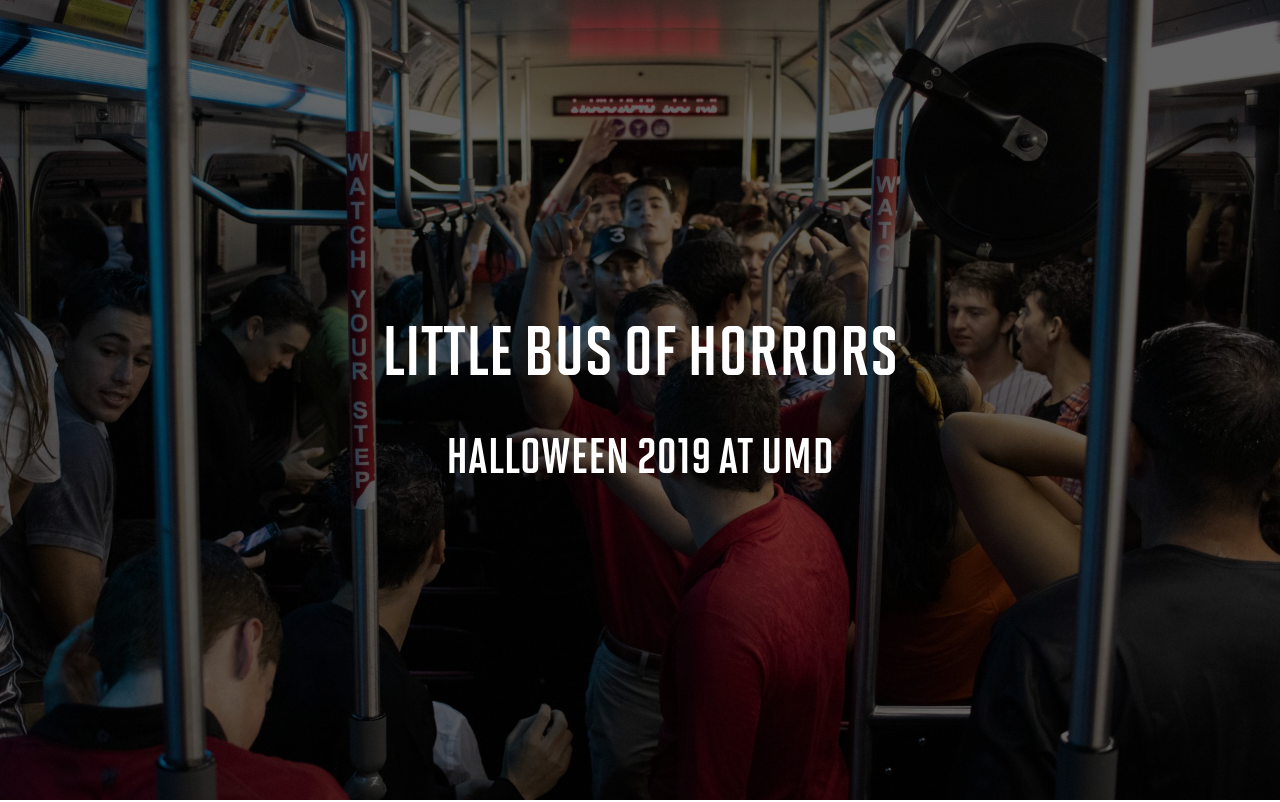
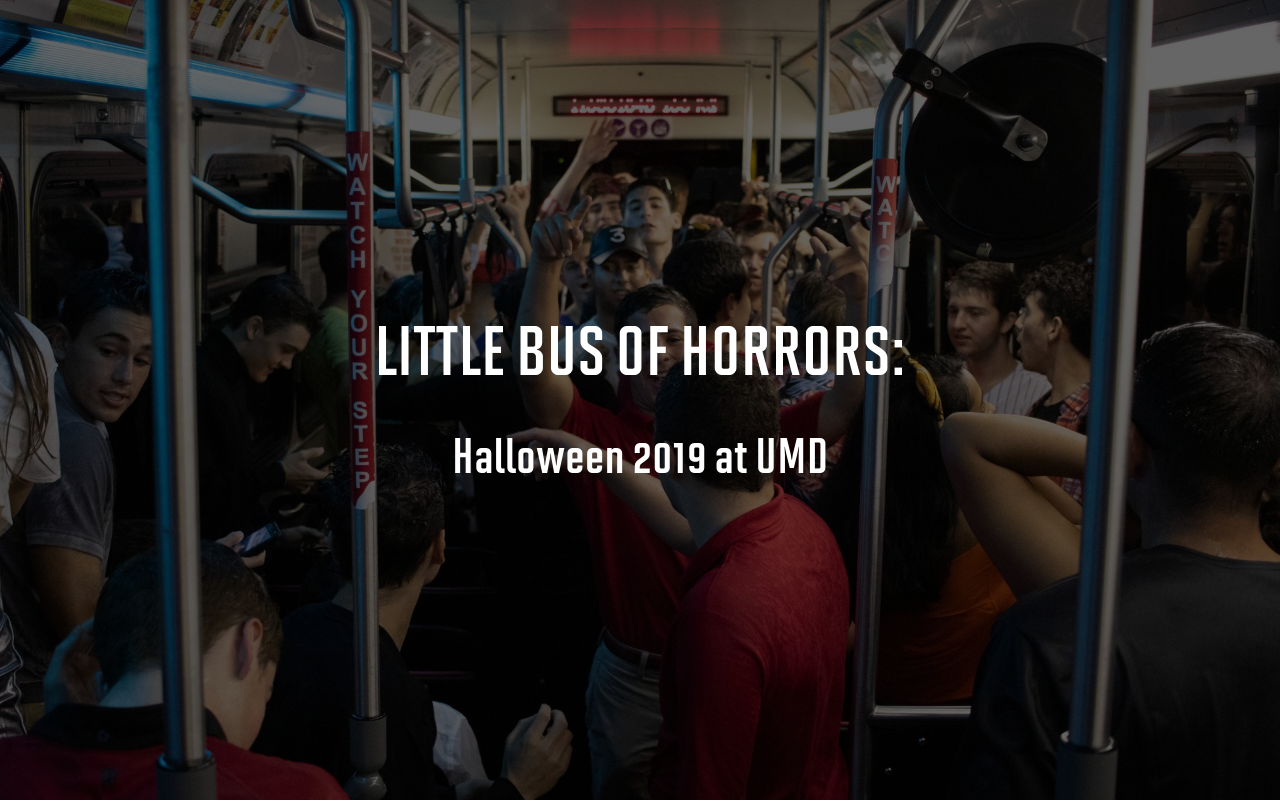
Before and after one commit to The-Diamondback-Lab/halloween-2019, a Next.js app: page / in a window 1280 px wide. Shown: the top 802 px of the page. Built offline with nearby package versions, Linux system fonts and the light colour scheme.

Commit message:
Changed subtitle to lowercase

```diff
--- a/components/Header.jsx
+++ b/components/Header.jsx
@@ -11,7 +11,7 @@ export default class Header extends React.Component {
     return (
       <div className='header-bg'>
         <div className='header-content'>
-          <div id="title-text">Little Bus of Horrors</div>
+          <div id="title-text">Little Bus of Horrors:</div>
           <div id="subtitle-text">Halloween 2019 at UMD</div>
         </div>
       </div>
--- a/styles/fonts.css
+++ b/styles/fonts.css
@@ -1,5 +1,11 @@
 @font-face {
   font-family: Solano-Gothic-Bold;
+  src: url('/fonts/SolanoGothicMVB-Bd.otf');
+}
+
+
+@font-face {
+  font-family: Solano-Gothic-Bold-Cap;
   src: url('/fonts/SolanoGothicMVB-BdCap.otf');
 }
 
--- a/styles/header.css
+++ b/styles/header.css
@@ -31,7 +31,7 @@
 
 #title-text {
   font-size: 3.5em;
-  font-family: 'Solano-Gothic-Bold';
+  font-family: 'Solano-Gothic-Bold-Cap';
 }
 
 #subtitle-text {
```
Also changed, not shown: public/fonts/SolanoGothicMVB-Bd.otf (added).
